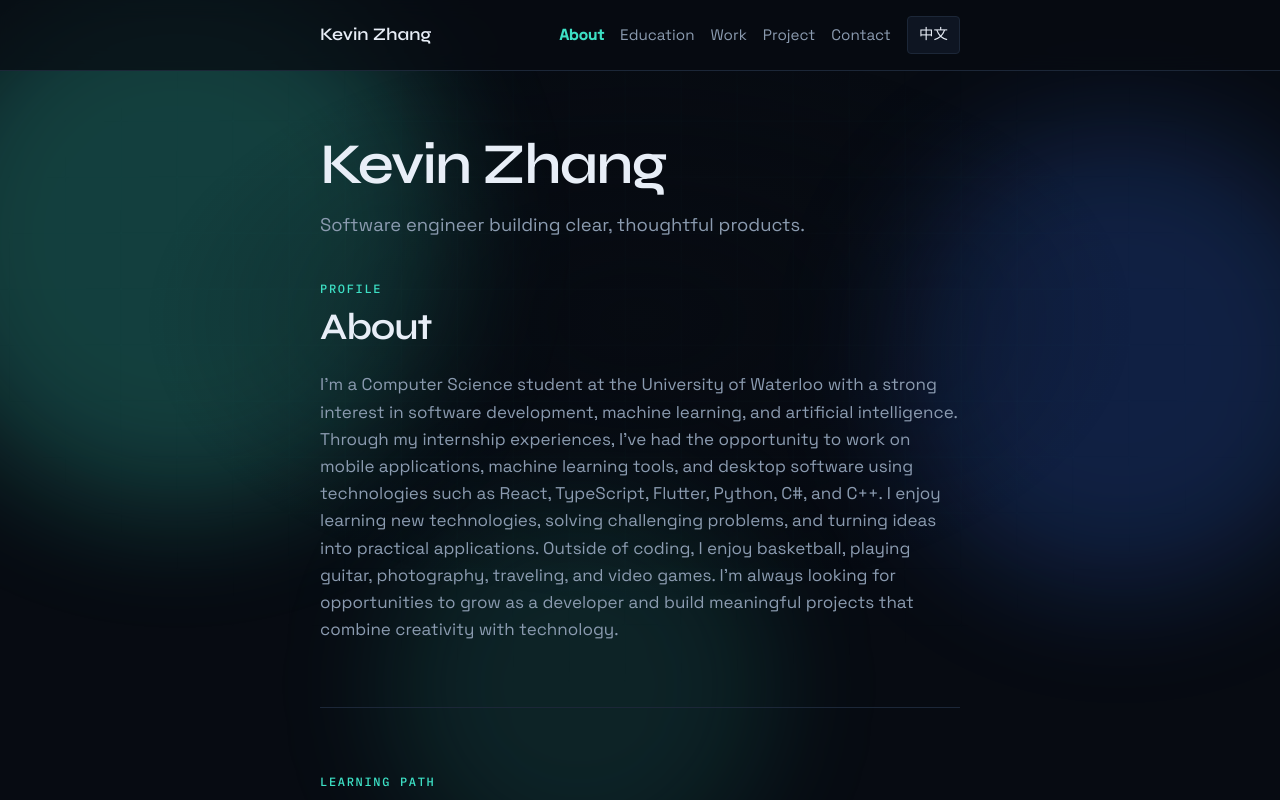
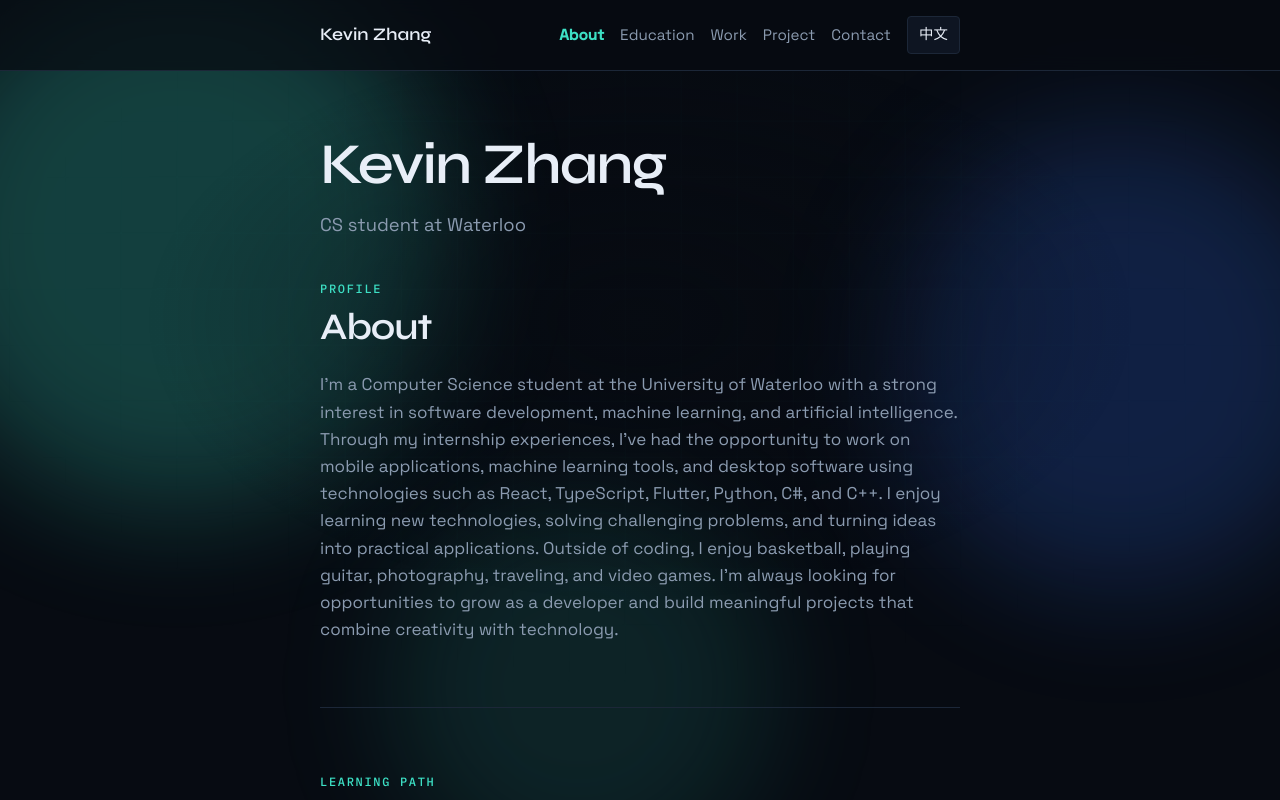
Before and after one commit to Kevin-Zhang1124/Kevin-Portfolio, a React (Vite) app: page / in a window 1280 px wide. Shown: the top 800 px of the page. Built offline with nearby package versions, Linux system fonts and the light colour scheme.

Commit message:
Replace hero tagline with rotating bilingual tagline list

```diff
--- a/src/components/sections/About.tsx
+++ b/src/components/sections/About.tsx
@@ -16,7 +16,7 @@ export function About() {
       {/* Hero: name is the main brand signal */}
       <div className={styles.hero}>
         <h1 className={styles.name}>{t.brandName}</h1>
-        <p className={styles.tagline}>{t.tagline}</p>
+        <p className={styles.tagline}>{t.taglines[0]}</p>
       </div>
 
       {/* About copy */}
--- a/src/content/en/common.ts
+++ b/src/content/en/common.ts
@@ -2,7 +2,13 @@
 export const enCommon = {
   // Site identity
   brandName: 'Kevin Zhang',
-  tagline: 'Software engineer building clear, thoughtful products.',
+
+  // Hero lines for the typing loop
+  taglines: [
+    'CS student at Waterloo',
+    'Software & Machine Learning.',
+    'Tuning ideas into real products',
+  ],
 
   // Controls in the nav
   toggleLanguage: '中文',
--- a/src/content/zh/common.ts
+++ b/src/content/zh/common.ts
@@ -1,7 +1,12 @@
 // Chinese UI strings - same keys as en/common.ts (required so TypeScript stays in sync)
 export const zhCommon = {
   brandName: '张凯文',
-  tagline: '软件工程师，专注清晰、有思考的产品。',
+
+  taglines: [
+    '滑铁卢大学计算机学生',
+    '软件开发与机器学习',
+    '将想法转换为真实产品',
+  ],
 
   toggleLanguage: 'EN',
 
```
